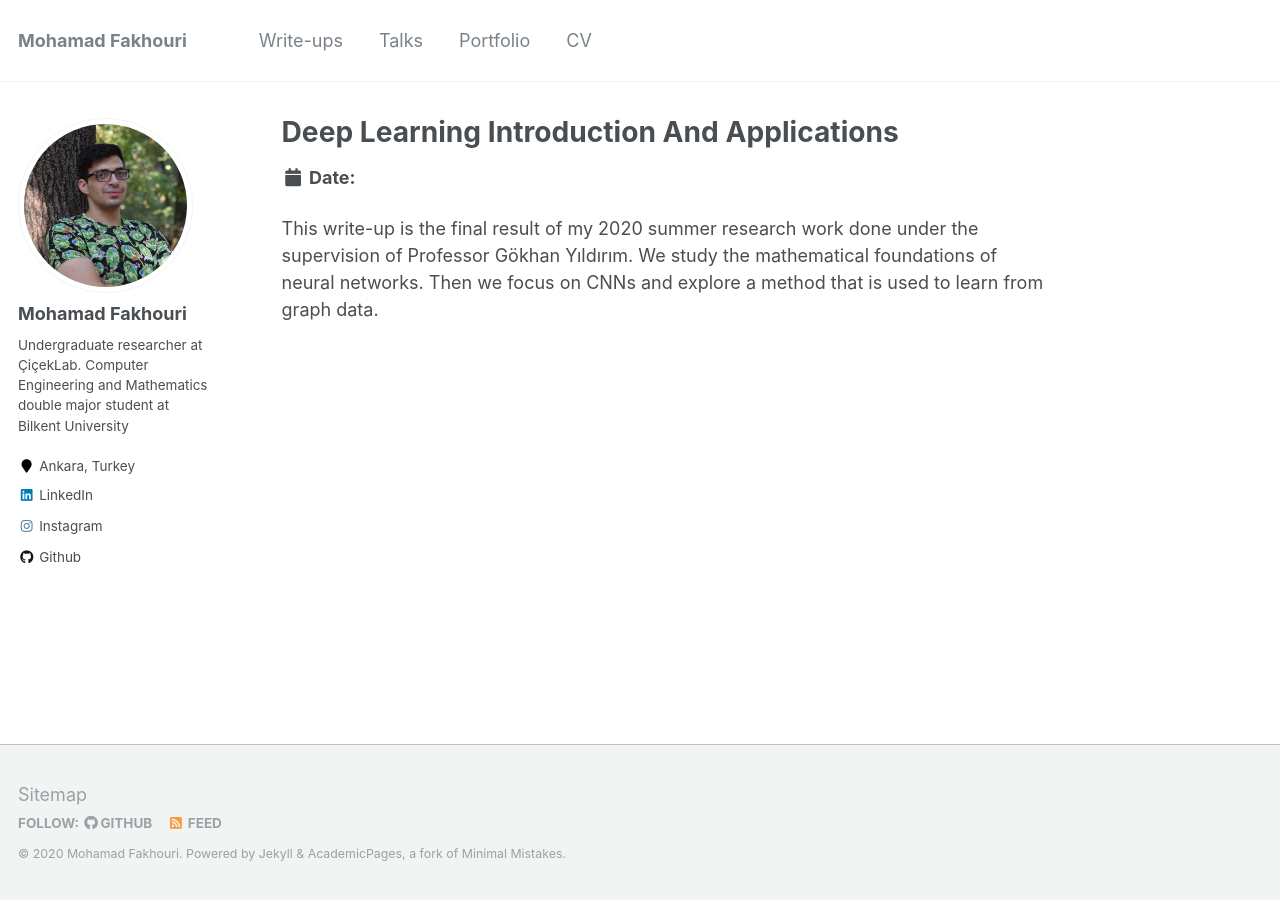
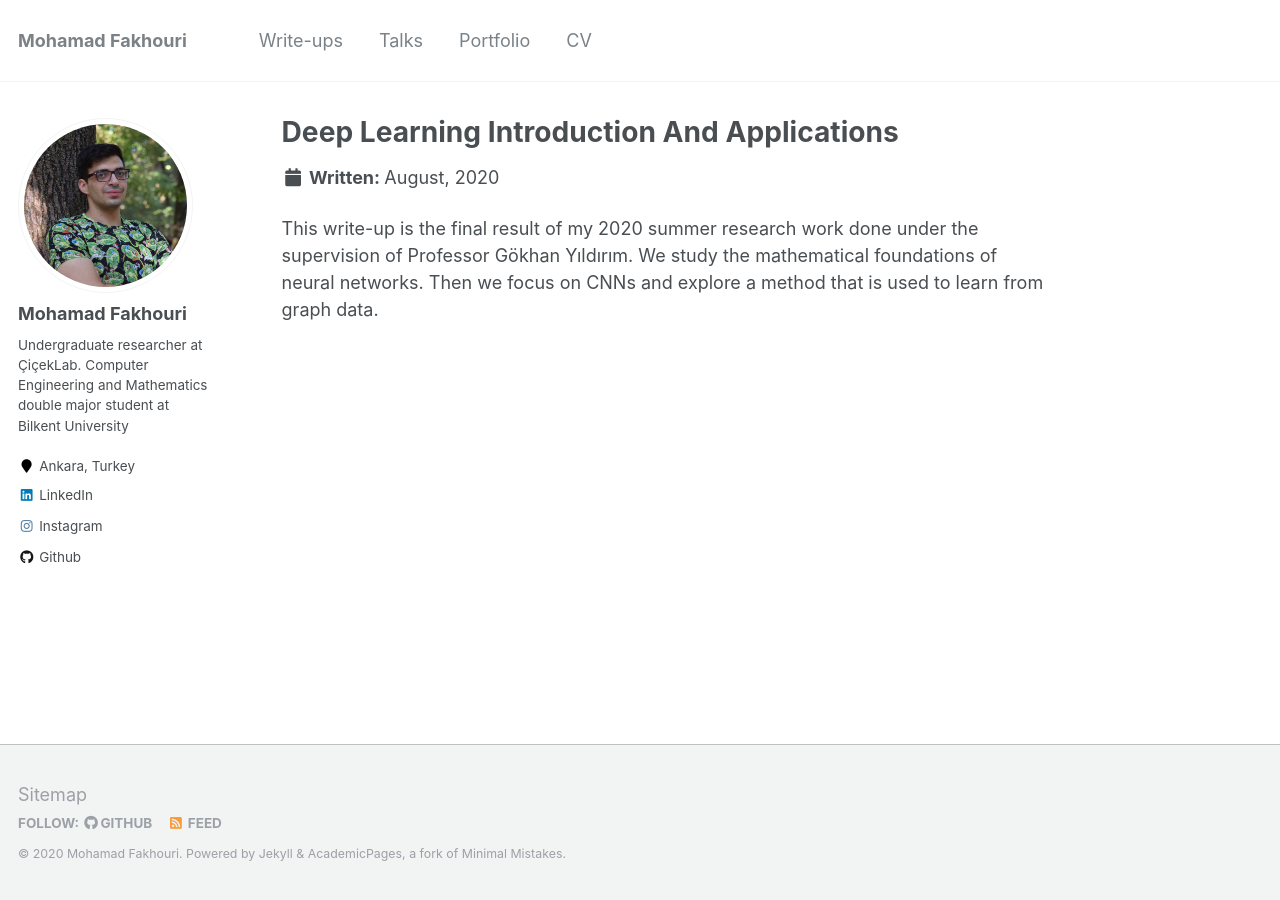
Before and after one commit to mohahf19/mohahf19.github.io, a Jekyll site: the page built from _publications/08_2020_deeplearning_intro.md, in a window 1280 px wide. Built offline with Jekyll 4.4.1, drawn with Linux system fonts in a browser that asks for light colours.

Commit message:
fixed was using wrong variable

```diff
--- a/_layouts/single.html
+++ b/_layouts/single.html
@@ -36,12 +36,12 @@ layout: default
 
         {% if page.collection == 'teaching' %}
           <p> {{ page.type }}, <i>{{ page.venue }}</i>, {{ page.date | default: "1900-01-01" | date: "%Y" }} </p>
-        {% elsif post.isWriteup == true %}
-          <p class="page__date"><strong><i class="fa fa-fw fa-calendar" aria-hidden="true"></i> Written: </strong>{{ post.date | date: '%B, %Y' }} </p>
+        {% elsif page.isWriteup == true %}
+          <p class="page__date"><strong><i class="fa fa-fw fa-calendar" aria-hidden="true"></i> Written: </strong>{{ page.date | date: '%B, %Y' }} </p>
         {% elsif page.venue and page.date %}
-          <p>Published in <i>{{ page.venue }}</i>, {{ page.date | default: "1900-01-01" | date: "%Y" }} </p>
+          <p>Hi! Published in <i>{{ page.venue }}</i>, {{ page.date | default: "1900-01-01" | date: "%Y" }} </p>
         {% elsif page.date %}
-          <p class="page__date"><strong><i class="fa fa-fw fa-calendar" aria-hidden="true"></i> Date: </strong>{{ post.date | date: '%B, %Y' }} </p>
+          <p class="page__date"><strong><i class="fa fa-fw fa-calendar" aria-hidden="true"></i> {{ site.data.ui-text[site.locale].date_label | default: "Published:" }}</strong> <time datetime="{{ page.date | date_to_xmlschema }}">{{ page.date | default: "1900-01-01" | date: "%B %d, %Y" }}</time></p>
         {% endif %}
 
 
```
